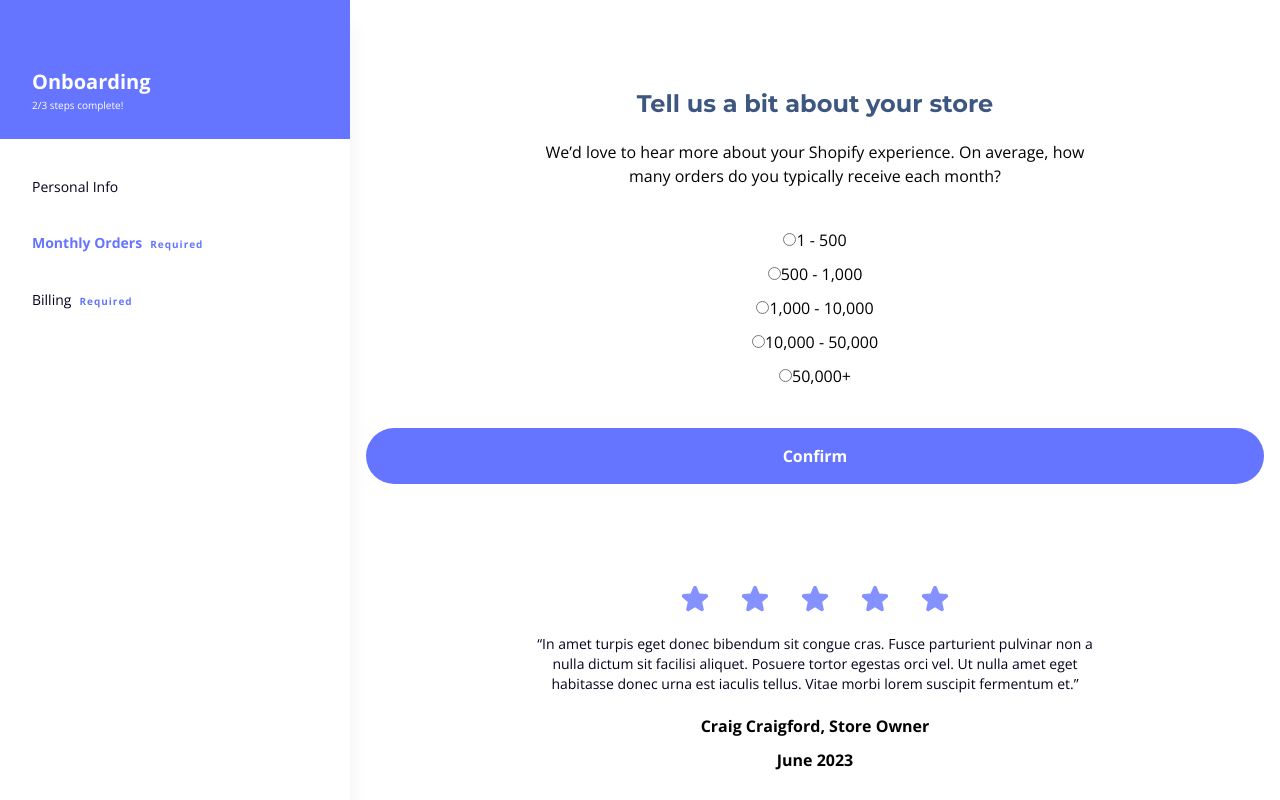
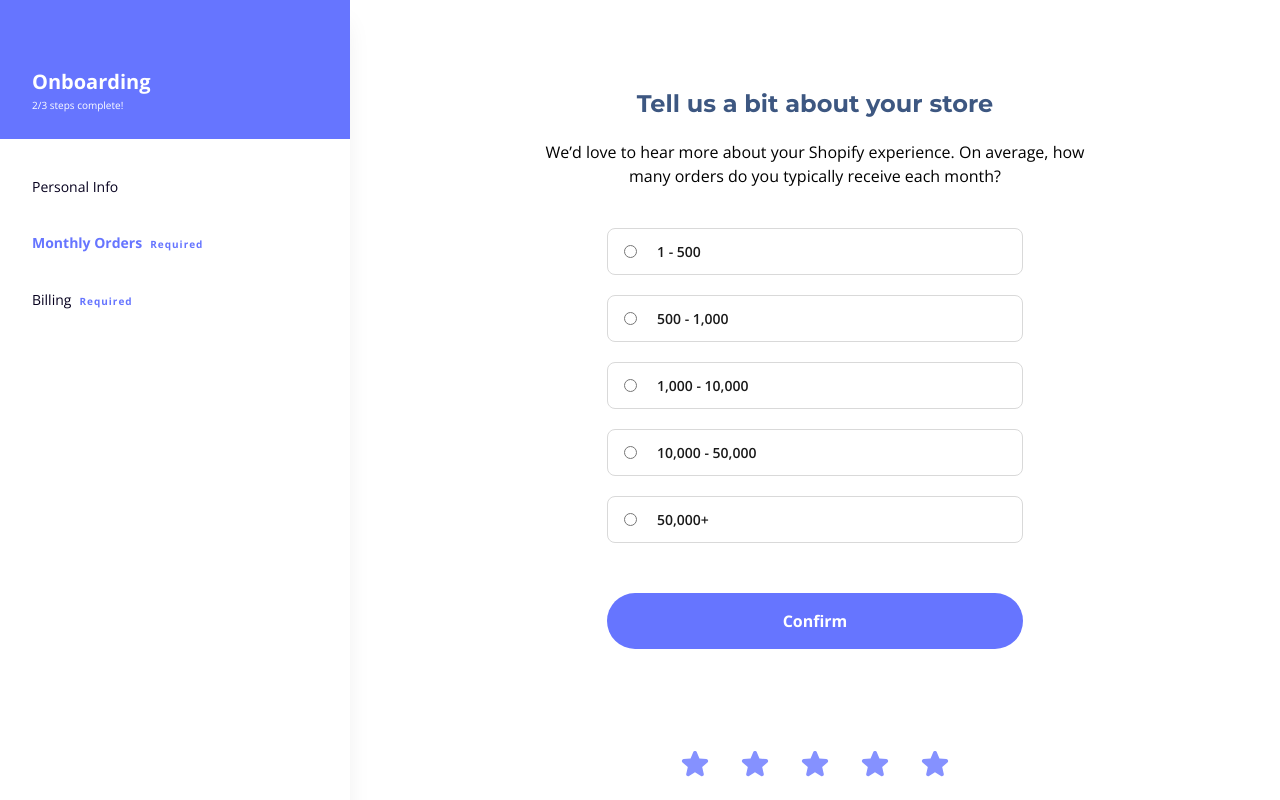
Before and after one commit to larrycustodio/shipinsure-onboarding-demo, a Next.js app: page /onboarding/store-profile in a window 1280 px wide. Shown: the top 800 px of the page. Built offline with nearby package versions, Linux system fonts and the light colour scheme.

Commit message:
feat: consolidate form width layout; refine radio input styles

```diff
--- a/app/layout.tsx
+++ b/app/layout.tsx
@@ -2,7 +2,7 @@ import type { Metadata } from "next";
 import { Open_Sans } from "next/font/google";
 import Navbar from "@/components/navbar";
 import "./globals.css";
-import TestimonialFooter from "@/components/testimonial-footer";
+import Testimonial from "@/components/testimonial";
 
 const openSans = Open_Sans({
   style: ["normal"],
@@ -27,9 +27,7 @@ export default function RootLayout({
         <Navbar />
         <main className="text-center p-4 lg:py-[78px]">
           {children}
-          <div className="mt-25">
-            <TestimonialFooter />
-          </div>
+          <Testimonial />
         </main>
       </body>
     </html>
--- a/app/onboarding/store-profile/page.tsx
+++ b/app/onboarding/store-profile/page.tsx
@@ -18,6 +18,7 @@ export default function StoreProfile() {
         heading="Tell us a bit about your store"
         subheading="We’d love to hear more about your Shopify experience. On average, how many orders do you typically receive each month?"
       />
+      <div className="max-w-form-wrapper mx-auto">
         <RadioGroup id="orders-counts" label="Estimated Number of orders">
           {[
             {
@@ -57,8 +58,9 @@ export default function StoreProfile() {
             />
           ))}
         </RadioGroup>
-      <div className="mt-12.5 lg:mt-10">
+        <div className="mt-30 lg:mt-12.5">
           <Button type="submit">Confirm</Button>
+        </div>
       </div>
     </section>
   );
--- a/app/onboarding/user-profile/page.tsx
+++ b/app/onboarding/user-profile/page.tsx
@@ -17,7 +17,7 @@ export default function UserProfile() {
         subheading="Let's make this easy--Please verify the information below is correct."
       />
       <form
-        className="flex flex-col gap-2.5 max-w-[416px] mx-auto"
+        className="flex flex-col gap-2.5 max-w-form-wrapper mx-auto"
         onSubmit={handleSubmit}
       >
         <TextInput id="store-name" type="text" label="Store Name" required />
--- a/components/Radio/radio-group.tsx
+++ b/components/Radio/radio-group.tsx
@@ -10,7 +10,7 @@ export default function RadioGroup(props: RadioGroupProps) {
       <div className="hidden" id={id}>
         {label}
       </div>
-      <div className="grid gap-2.5 grid-cols-1">{children}</div>
+      <div className="grid gap-5 grid-cols-1">{children}</div>
     </div>
   );
 }
--- a/components/Radio/radio-input.tsx
+++ b/components/Radio/radio-input.tsx
@@ -12,7 +12,11 @@ type RadioGroupProps = {
 export default function RadioInput(props: RadioGroupProps) {
   const { id, name, value, label, checked, onChange } = props;
   return (
-    <div>
+    <div
+      className={`flex items-center px-4 py-2.5 gap-5 border ${
+        checked ? "border-calming-breeze-tint-0 " : "border-gray-85"
+      } rounded-lg hover:border-calming-breeze-tint-0`}
+    >
       <input
         id={id}
         type="radio"
@@ -21,7 +25,12 @@ export default function RadioInput(props: RadioGroupProps) {
         checked={checked}
         onChange={onChange}
       />
-      <label htmlFor={id}>{label}</label>
+      <label
+        htmlFor={id}
+        className="text-left w-full text-sm leading-[25px] text-gray-10 font-semibold"
+      >
+        {label}
+      </label>
     </div>
   );
 }
--- a/components/testimonial-footer.tsx
+++ b/components/testimonial.tsx
@@ -1,8 +1,8 @@
 import Image from "next/image";
 
-export default function TestimonialFooter() {
+export default function Testimonial() {
   return (
-    <section className="max-w-[590px] px-2 lg:px-0 flex flex-col gap-5 mx-auto">
+    <section className="mt-25 max-w-[590px] px-2 lg:px-0 flex flex-col gap-5 mx-auto">
       <div className="flex gap-7.5 justify-center">
         {[...Array(5)].map((_, i) => (
           <Image
--- a/tailwind.config.ts
+++ b/tailwind.config.ts
@@ -9,7 +9,10 @@ const config: Config = {
   theme: {
     extend: {
       colors: {
-        gray10: "#1A1A1A",
+        gray: {
+          10: "#1A1A1A",
+          85: "#D9D9D9",
+        },
         "utility-purple": "#6675FF",
         "neutral-midnight": {
           0: "#06001E",
@@ -33,9 +36,13 @@ const config: Config = {
         "3.5": "0.875rem", // 14px
       },
       spacing: {
+        "7.5": "1.875rem", // 30px
         12.5: "3.125rem", // 50px
-        "7.5": "1.875rem", // 30px
         25: "6.25rem", // 100px
+        30: "7.5rem", // 120px
+      },
+      maxWidth: {
+        "form-wrapper": "416px",
       },
       gap: {},
       boxShadow: {
```
Lines whose indentation alone changed are shown as unchanged.
